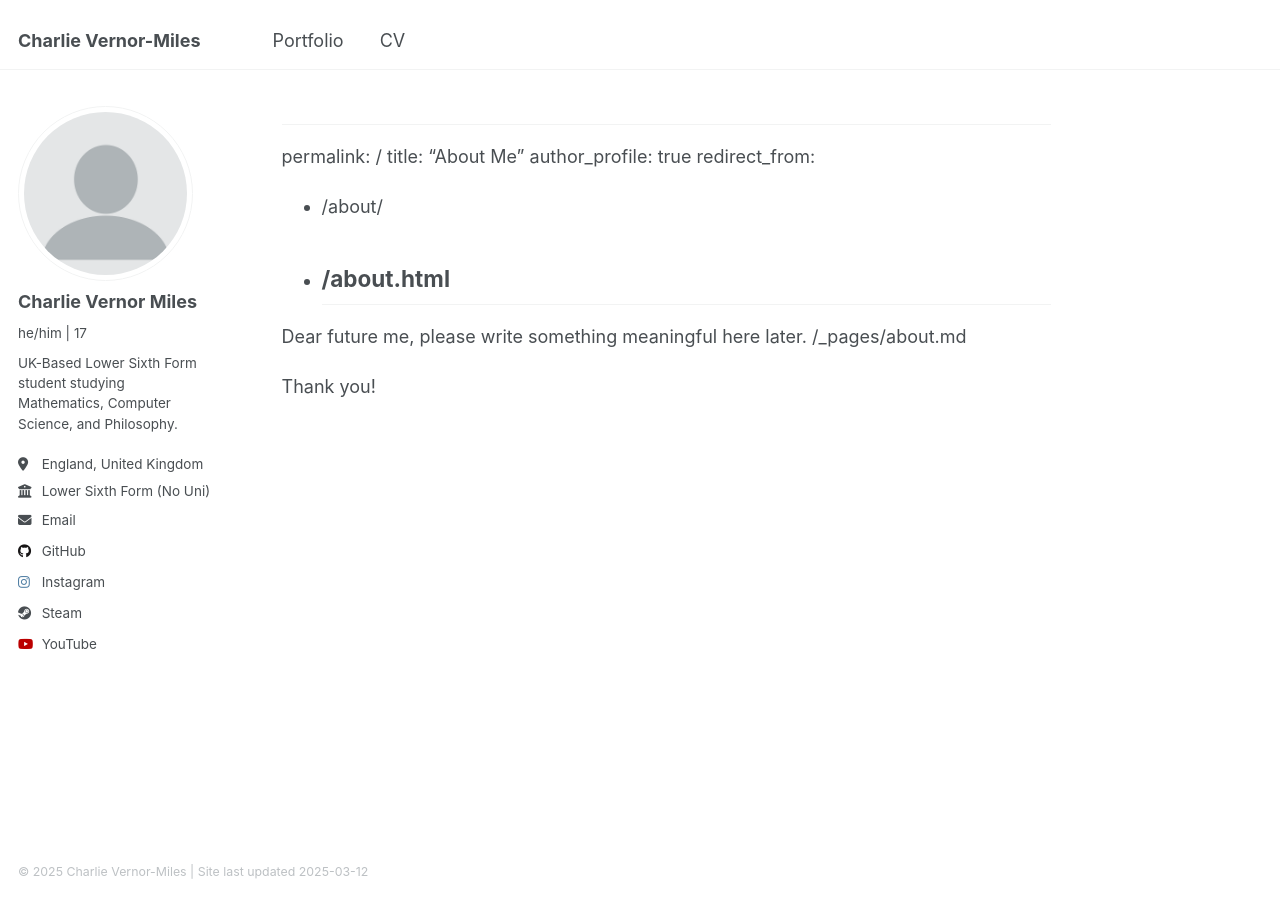
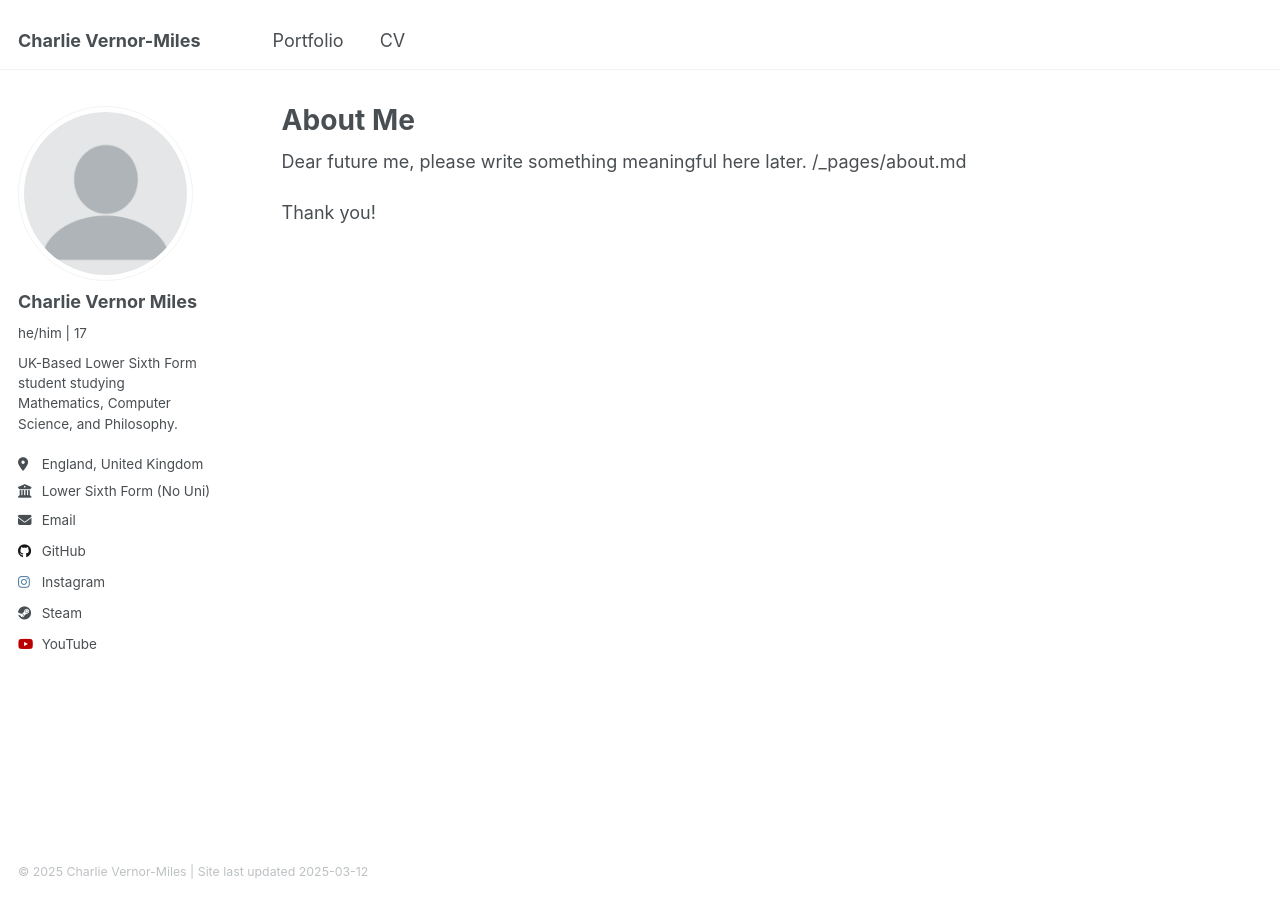
Before and after one commit to charlievernormiles/charlievernormiles.github.io, a Jekyll site: the page built from _pages/about.md, in a window 1280 px wide. Built offline with Jekyll 4.4.1, drawn with Linux system fonts in a browser that asks for light colours; our own code applies the rules of GitHub Pages for plain Markdown files; part of the change alters nothing that is shown.

Commit message:
Update about.md

```diff
--- a/_pages/about.md
+++ b/_pages/about.md
@@ -1,5 +1,3 @@
-<meta name="google-site-verification" content="7gbNHjNrbywCvcORezKvCiZzwo6CPIvkWBJNKnxtUT4" />
-
 ---
 permalink: /
 title: "About Me"
```
